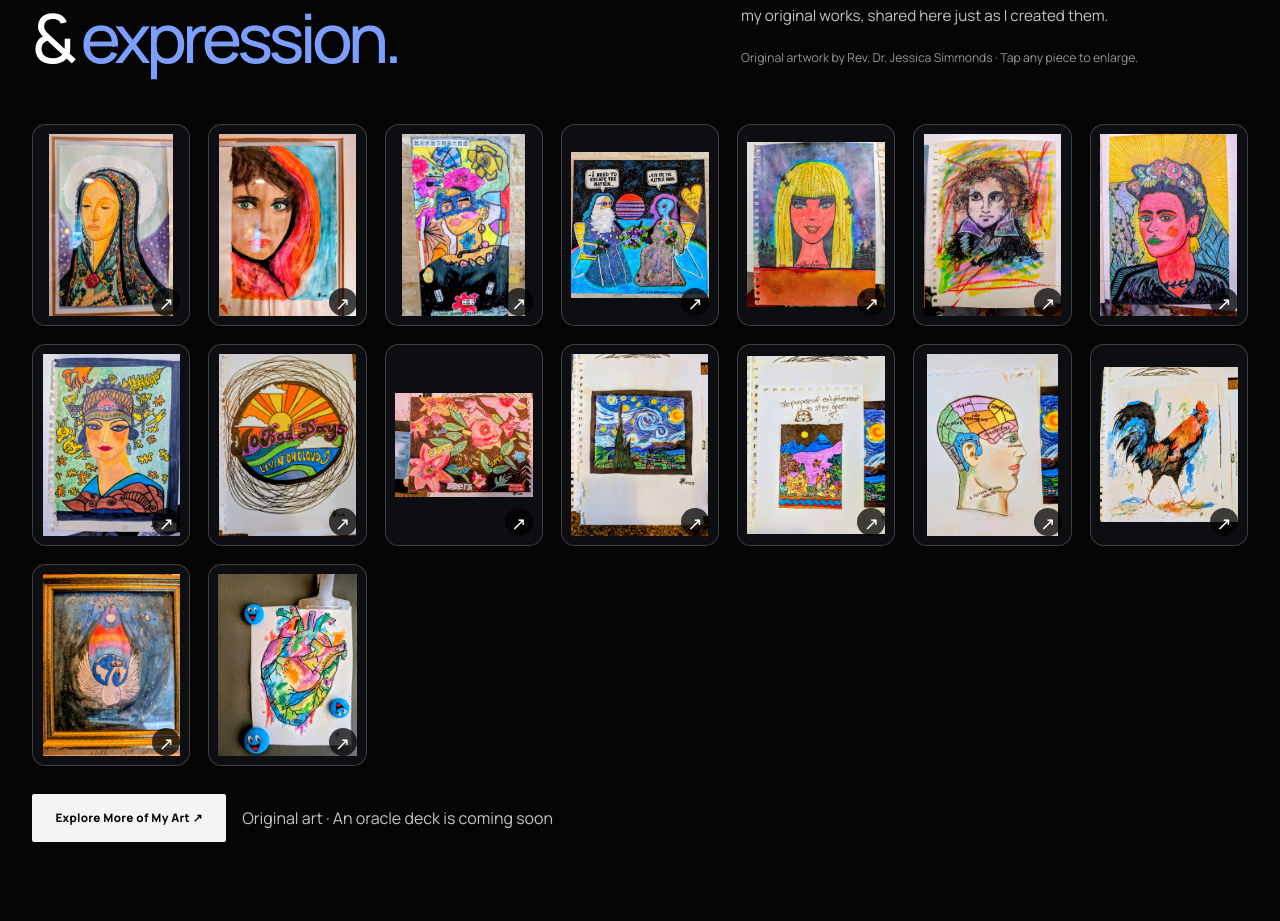
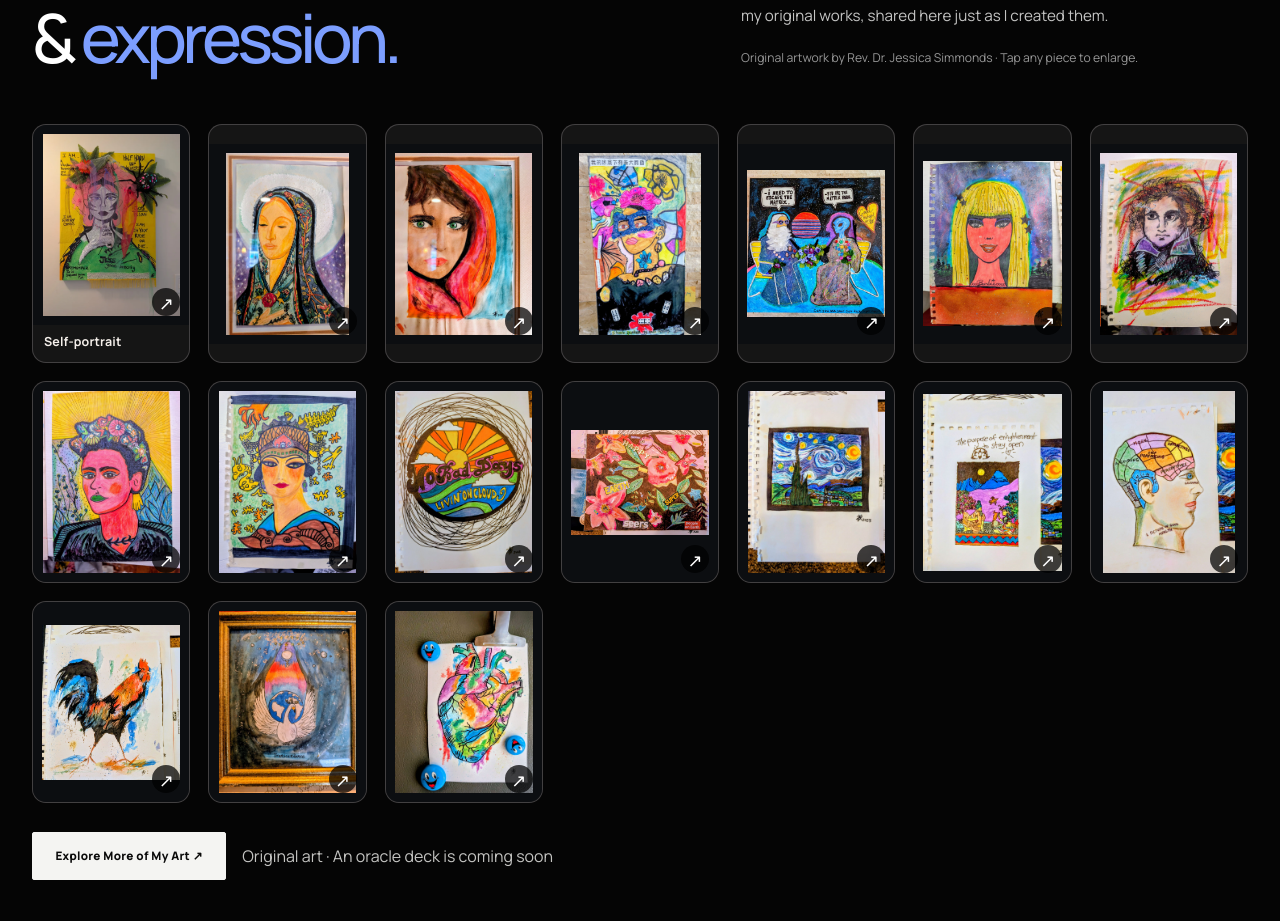
Before and after one commit to jessgoodvibesonly/jessgoodvibesonly, a Next.js app: page / in a window 1280 px wide. Shown: the part 8312-9233 px from the top of the page. Built offline with nearby package versions, Linux system fonts and the light colour scheme; a web font is replaced by a local one.

Commit message:
Feature Jess’s original self-portrait in the art gallery

```diff
--- a/app/components/ArtworkGallery.tsx
+++ b/app/components/ArtworkGallery.tsx
@@ -3,11 +3,14 @@
 import Image from "next/image";
 import { useEffect, useRef, useState } from "react";
 
-// All sixteen original artwork photographs from Jess's JESS ART Drive folder.
-// Neutral filenames keep the presentation free of invented artwork titles.
-const artworks = Array.from({ length: 16 }, (_, index) => ({
-  src: `/art/gallery-${String(index + 1).padStart(2, "0")}.jpg`,
-}));
+const artworks = [
+  { src: "/art/jess-self-portrait.webp", title: "Self-portrait", alt: "Jessica Simmonds’s yellow mixed-media self-portrait with fabric flowers and handwritten messages" },
+  ...Array.from({ length: 16 }, (_, index) => ({
+    src: `/art/gallery-${String(index + 1).padStart(2, "0")}.jpg`,
+    title: `Artwork ${index + 1}`,
+    alt: `Original artwork by Jess Simmonds, image ${index + 1}`,
+  })),
+];
 
 export default function ArtworkGallery() {
   const [active, setActive] = useState<number | null>(null);
@@ -41,18 +44,19 @@ export default function ArtworkGallery() {
             type="button"
             className="original-art-thumb"
             onClick={() => setActive(index)}
-            aria-label={`Enlarge artwork ${index + 1}`}
+            aria-label={`Enlarge ${artwork.title}`}
           >
             <span className="original-art-thumb-image">
               <Image
                 src={artwork.src}
-                alt={`Original artwork by Jess Simmonds, image ${index + 1}`}
+                alt={artwork.alt}
                 fill
                 sizes="(max-width: 600px) 43vw, (max-width: 1000px) 28vw, 200px"
                 style={{ objectFit: "contain" }}
               />
               <span className="original-art-zoom-hint" aria-hidden="true">↗</span>
             </span>
+            {index === 0 && <span className="original-art-thumb-title">Self-portrait</span>}
           </button>
         ))}
       </div>
@@ -62,7 +66,7 @@ export default function ArtworkGallery() {
             className="original-art-dialog"
             role="dialog"
             aria-modal="true"
-            aria-label={`Expanded artwork ${active + 1}`}
+            aria-label={artworks[active].title}
             onClick={(event) => event.stopPropagation()}
           >
             <button
@@ -78,7 +82,7 @@ export default function ArtworkGallery() {
               <Image
                 key={artworks[active].src}
                 src={artworks[active].src}
-                alt={`Original artwork by Jess Simmonds, image ${active + 1}`}
+                alt={artworks[active].alt}
                 fill
                 sizes="95vw"
                 quality={85}
```
Also changed, not shown: public/art/jess-self-portrait.webp (added).
